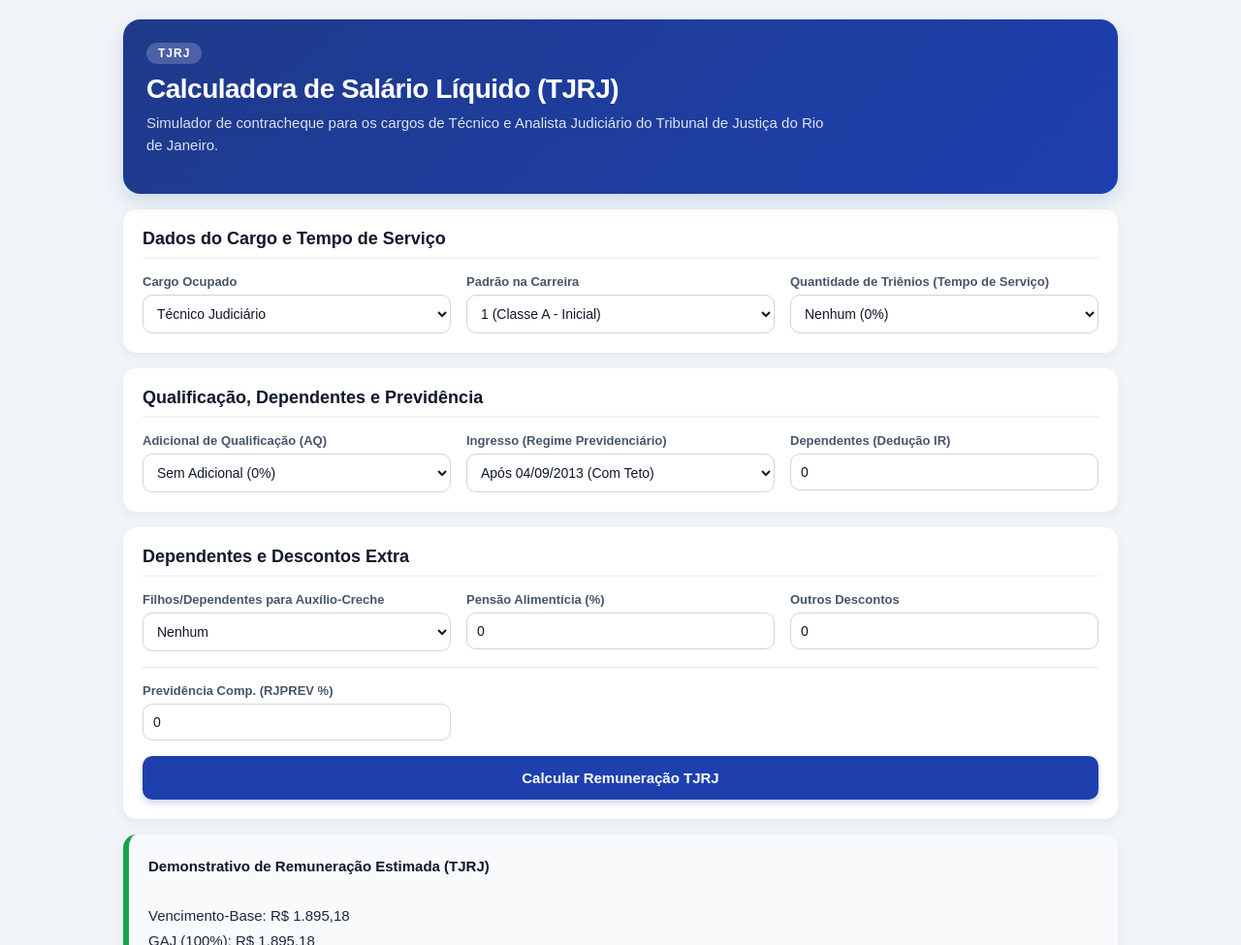
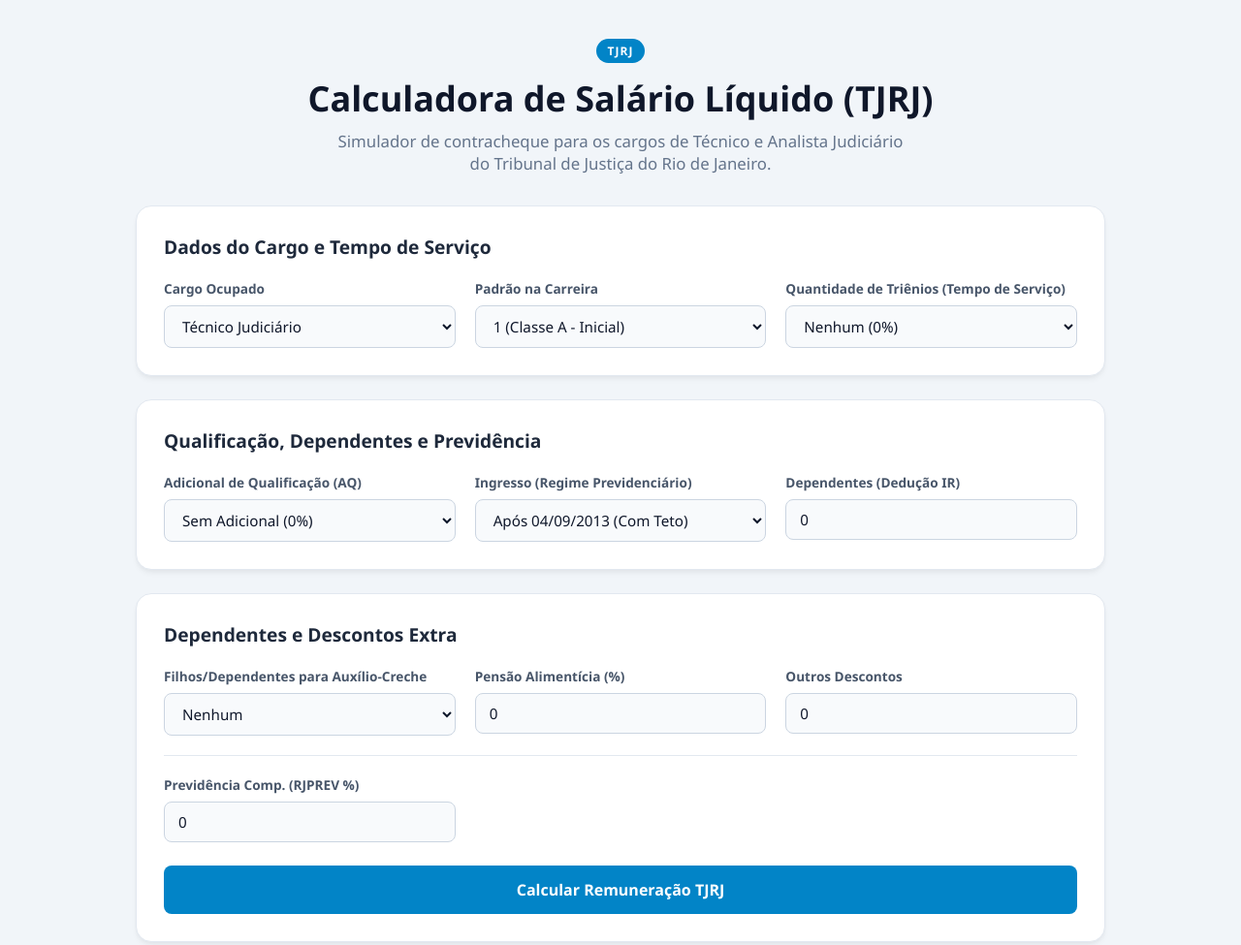
Before and after one commit to diegocostati/CalculadoraSalarioTJRJ, a plain HTML site: page index.html in a window 1280 px wide. Shown: the top 975 px of the page at 97% size. Drawn offline with Linux system fonts and the light colour scheme.

Commit message:
Update style.css

```diff
--- a/style.css
+++ b/style.css
@@ -1,221 +1,231 @@
 /* ==========================================================================
-   CONFIGURAÇÕES GERAIS E RESET
+   1. CONFIGURAÇÕES GERAIS E RESET
    ========================================================================== */
 * {
+  margin: 0;
+  padding: 0;
   box-sizing: border-box;
+  font-family: 'Segoe UI', Tahoma, Geneva, Verdana, sans-serif;
 }
 
 body {
-  margin: 0;
-  font-family: Arial, sans-serif;
-  background: #f1f5f9; /* Fundo ligeiramente mais limpo */
+  background-color: #f1f5f9;
   color: #1e293b;
+  padding: 40px 20px;
+  display: flex;
+  justify-content: center;
+  align-items: center;
+  min-height: 100vh;
 }
 
 .container {
-  max-width: 1050px;
-  margin: 0 auto;
-  padding: 20px 12px;
+  width: 100%;
+  max-width: 1000px;
 }
 
 /* ==========================================================================
-   HERO / CABEÇALHO (Identidade TJRJ)
+   2. HERO SECTIONS (CABEÇALHO)
    ========================================================================== */
 .hero {
-  position: relative;
-  background: linear-gradient(135deg, #1e3a8a, #1e40af); /* Azul Escuro do Poder Judiciário */
-  color: #ffffff;
-  padding: 24px;
-  border-radius: 18px;
-  margin-bottom: 16px;
-  box-shadow: 0 8px 20px rgba(30, 58, 138, 0.15);
+  text-align: center;
+  margin-bottom: 32px;
 }
 
-.tag {
+.hero .tag {
   display: inline-block;
-  background: rgba(255, 255, 255, 0.2);
+  background-color: #0284c7;
   color: #ffffff;
+  font-size: 0.75rem;
+  font-weight: 700;
+  text-transform: uppercase;
   padding: 4px 12px;
-  border-radius: 999px;
-  font-weight: bold;
-  font-size: 12px;
-  text-transform: uppercase;
+  border-radius: 100px;
+  margin-bottom: 12px;
   letter-spacing: 1px;
-  margin: 0 0 10px;
 }
 
-h1 {
-  margin: 0;
-  font-size: 28px;
-  font-weight: 700;
-  letter-spacing: -0.5px;
+.hero h1 {
+  font-size: 2.25rem;
+  color: #0f172a;
+  font-weight: 800;
+  margin-bottom: 8px;
 }
 
-.subtitle {
-  font-size: 15px;
-  max-width: 700px;
-  opacity: 0.85;
-  margin-top: 8px;
-  line-height: 1.5;
+.hero .subtitle {
+  font-size: 1.05rem;
+  color: #64748b;
+  max-width: 600px;
+  margin: 0 auto;
 }
 
 /* ==========================================================================
-   CARDS DE ENTRADA DE DADOS
+   3. CARDS E FORMULÁRIOS
    ========================================================================== */
-.card,
-.result-card {
-  background: #ffffff;
-  padding: 20px;
-  border-radius: 14px;
-  margin-bottom: 16px;
-  box-shadow: 0 4px 12px rgba(15, 23, 42, 0.05);
+.card {
+  background-color: #ffffff;
+  border-radius: 16px;
+  padding: 28px;
+  margin-bottom: 24px;
+  box-shadow: 0 4px 6px -1px rgba(0, 0, 0, 0.05), 0 2px 4px -1px rgba(0, 0, 0, 0.03);
+  border: 1px solid #e2e8f0;
 }
 
-h2 {
-  margin-top: 0;
-  margin-bottom: 16px;
-  font-size: 18px;
-  color: #0f172a;
-  border-bottom: 2px solid #f1f5f9;
-  padding-bottom: 8px;
+.card h2 {
+  font-size: 1.2rem;
+  color: #1e293b;
+  margin-bottom: 20px;
+  font-weight: 700;
+  display: flex;
+  align-items: center;
+  gap: 8px;
 }
 
-h3 {
-  margin-top: 16px;
-  margin-bottom: 12px;
-  font-size: 15px;
-  color: #334155;
-}
-
-hr {
-  border: none;
-  border-top: 1px solid #e2e8f0;
-  margin: 16px 0;
-}
-
-/* ==========================================================================
-   GRID RESPONSIVO (Estrutura de 3 Colunas)
-   ========================================================================== */
+/* Grid estrutural de 3 colunas */
 .grid {
   display: grid;
   grid-template-columns: repeat(3, 1fr);
-  gap: 16px;
+  gap: 20px;
 }
 
 label {
   display: flex;
   flex-direction: column;
-  font-weight: bold;
-  font-size: 13px;
+  font-size: 0.85rem;
   color: #475569;
+  font-weight: 600;
+  gap: 8px;
+}
+
+input, select {
+  width: 100%;
+  padding: 10px 14px;
+  border-radius: 8px;
+  border: 1px solid #cbd5e1;
+  background-color: #f8fafc;
+  color: #0f172a;
+  font-size: 0.95rem;
+  font-weight: 500;
+  outline: none;
+  transition: all 0.2s ease;
+}
+
+input:focus, select:focus {
+  border-color: #0284c7;
+  background-color: #ffffff;
+  box-shadow: 0 0 0 3px rgba(2, 132, 199, 0.15);
+}
+
+hr {
+  border: 0;
+  border-top: 1px solid #e2e8f0;
+  margin: 20px 0;
+}
+
+/* Botão de cálculo */
+button {
+  width: 100%;
+  background-color: #0284c7;
+  color: #ffffff;
+  border: none;
+  padding: 14px;
+  border-radius: 8px;
+  font-size: 1rem;
+  font-weight: 700;
+  cursor: pointer;
+  margin-top: 24px;
+  transition: background-color 0.2s ease;
+}
+
+button:hover {
+  background-color: #0369a1;
 }
 
 /* ==========================================================================
-   INPUTS E SELETORES
+   4. NOVA ADIÇÃO: BLOCO DINÂMICO RJPREV
    ========================================================================== */
-input,
-select {
-  width: 100%;
-  margin-top: 6px;
-  padding: 10px;
-  border: 1px solid #cbd5e1;
-  border-radius: 10px;
-  font-size: 14px;
-  color: #0f172a;
-  background-color: #ffffff;
-  transition: border-color 0.2s, box-shadow 0.2s;
+#blocoPrevComp {
+  margin-top: 10px;
+  transition: opacity 0.3s ease;
 }
 
-input:focus,
-select:focus {
-  outline: none;
-  border-color: #2563eb;
-  box-shadow: 0 0 0 3px rgba(37, 99, 235, 0.15);
-}
-
-input:disabled,
-select:disabled {
-  background: #f8fafc;
-  color: #94a3b8;
-  cursor: not-allowed;
-  border-color: #e2e8f0;
+#blocoPrevComp .grid {
+  grid-template-columns: 1fr;
+  max-width: 32%; /* Mantém o input exatamente alinhado com o tamanho do grid de cima */
 }
 
 /* ==========================================================================
-   BOTÃO DE COMANDO
-   ========================================================================== */
-button {
-  margin-top: 16px;
-  width: 100%;
-  padding: 14px;
-  border: none;
-  border-radius: 10px;
-  background: #1e40af; /* Azul de ação */
-  color: #ffffff;
-  font-weight: bold;
-  font-size: 15px;
-  cursor: pointer;
-  transition: background 0.2s, transform 0.1s;
-  box-shadow: 0 4px 6px rgba(30, 64, 175, 0.2);
-}
-
-button:hover {
-  background: #1e3a8a;
-  transform: translateY(-1px);
-}
-
-button:active {
-  transform: translateY(0);
-}
-
-/* ==========================================================================
-   PAINEL DE RESULTADO (Contracheque)
+   5. CARD DE RESULTADOS (DEMONSTRATIVO)
    ========================================================================== */
 .result-card {
-  border-left: 6px solid #16a34a; /* Barra lateral verde destacando saldo positivo */
-  background: #f8fafc;
-  font-size: 15px;
-  line-height: 1.7;
+  background-color: #ffffff;
+  border-radius: 16px;
+  padding: 32px;
+  box-shadow: 0 10px 15px -3px rgba(0, 0, 0, 0.05);
+  border: 2px solid #e2e8f0;
+  font-size: 0.95rem;
+  line-height: 1.6;
 }
 
 .result-card strong {
   color: #0f172a;
+  font-size: 1.1rem;
 }
 
-/* Utilitários de Cores para o innerHTML do JS */
+/* Classes de destaque criadas no Javascript */
 .text-bruto {
-  color: #1e40af;
-  font-weight: bold;
+  display: inline-block;
+  font-weight: 700;
+  color: #0f172a;
+  background-color: #f1f5f9;
+  padding: 4px 8px;
+  border-radius: 4px;
+  margin-top: 6px;
 }
 
 .text-desconto {
   color: #dc2626;
+  font-weight: 600;
 }
 
 .text-liquido {
-  color: #16a34a;
-  font-size: 20px;
-  font-weight: bold;
+  display: block;
+  font-size: 1.6rem;
+  font-weight: 800;
+  color: #16a34a; /* Verde para destacar o ganho líquido líquido */
+  background-color: #f0fdf4;
+  padding: 12px;
+  border-radius: 8px;
+  text-align: center;
+  border: 1px solid #bbf7d0;
+  margin-top: 12px;
 }
 
 /* ==========================================================================
-   REGRAS DE RESPONSIVIDADE (Telas de Celular/Tablet)
+   6. RESPONSIVIDADE (MOBILE)
    ========================================================================== */
 @media (max-width: 768px) {
-  .grid {
-    grid-template-columns: 1fr; /* Quebra o grid para apenas uma coluna */
-    gap: 12px;
+  body {
+    padding: 20px 12px;
   }
 
-  .hero {
+  .hero h1 {
+    font-size: 1.75rem;
+  }
+
+  .grid {
+    grid-template-columns: 1fr; /* Transforma o grid em uma única coluna no telemóvel */
+    gap: 16px;
+  }
+
+  #blocoPrevComp .grid {
+    max-width: 100%; /* No ecrã pequeno o input da RJPREV expande por completo */
+  }
+
+  .card {
     padding: 20px;
   }
 
-  h1 {
-    font-size: 22px;
-  }
-
-  .subtitle {
-    font-size: 14px;
+  .text-liquido {
+    font-size: 1.35rem;
   }
 }
```
